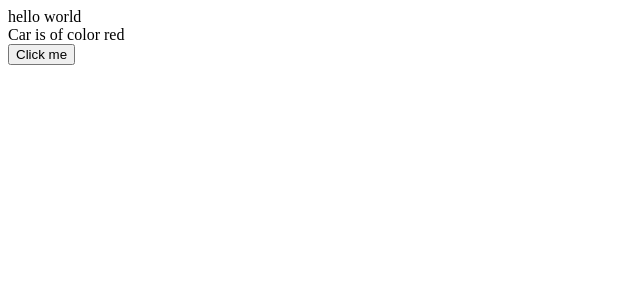
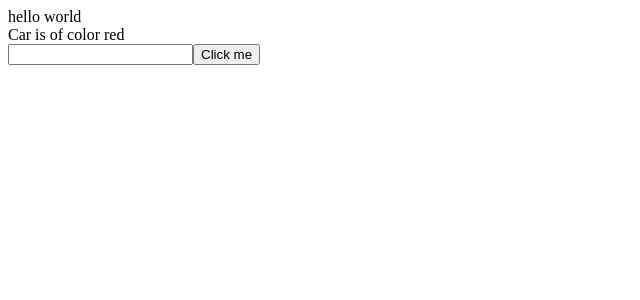
Before and after one commit to ashma4444/to-do-app, a React (Create React App) app in the folder client/: page / in a window 1280 px wide. Shown: the top 300 px of the page, without its empty margins (0-640 px from the left). Built offline with nearby package versions, Linux system fonts and the light colour scheme.

Commit message:
getting input and passing in function

```diff
--- a/client/src/Car.js
+++ b/client/src/Car.js
@@ -10,7 +10,10 @@ function Car(props) {
   return (
     <>
       <div>Car is of color {props.color}</div>
-      <button onClick={() => shoot("ashma")}>Click me</button>
+      <input id="name" />
+      <button onClick={() => shoot(document.getElementById("name").value)}>
+        Click me
+      </button>
     </>
   );
 }
```
